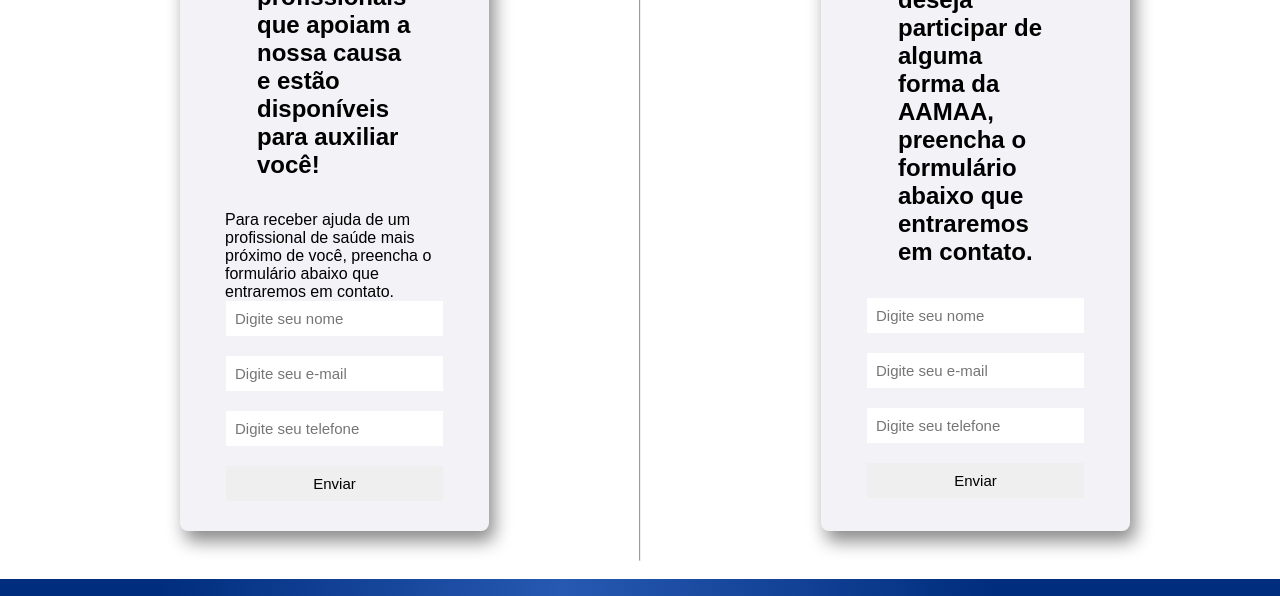
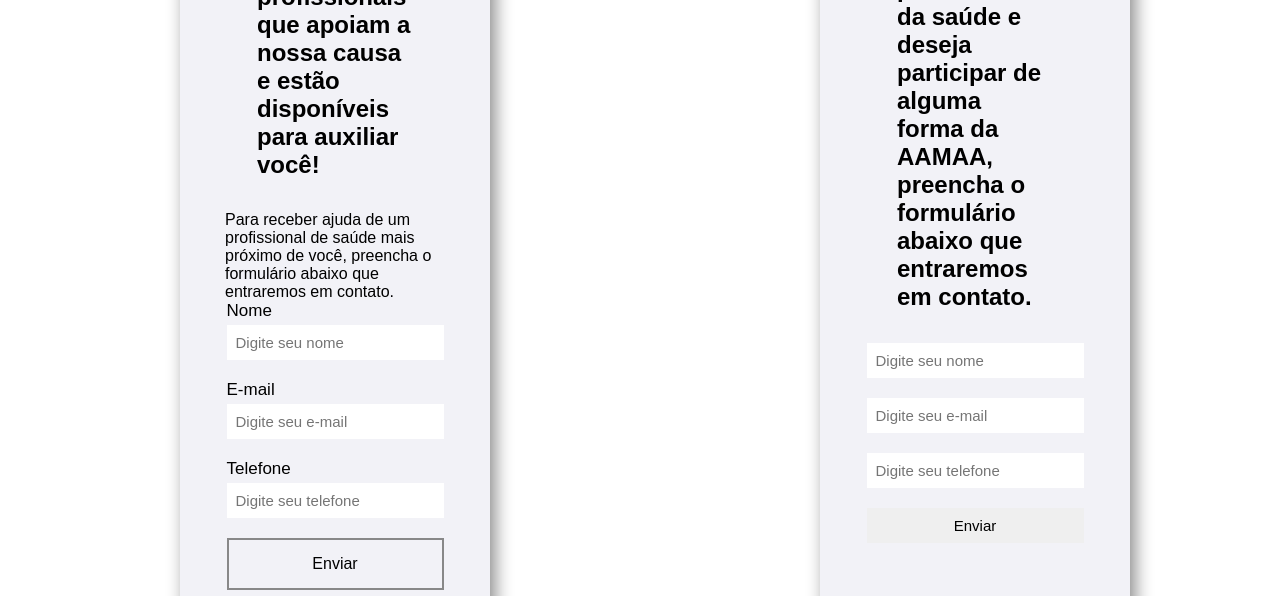
Before and after one commit to PhabloC/projeto_Aamaa_ProzEducacao, a plain HTML site: page profissionais.html in a window 1280 px wide. Shown: the part 965-1561 px from the top of the page. Drawn offline with Linux system fonts and the light colour scheme.

Commit message:
formulario

```diff
--- a/profissionais.html
+++ b/profissionais.html
@@ -59,21 +59,17 @@
           preencha o formulário abaixo que entraremos em contato.
         </p>
 
-        <form method="get" action="envio_dados.php">
-          <p>
-            <input type="text" name="nome" placeholder="Digite seu nome" />
-          </p>
-          <p>
-            <input type="email" name="email" placeholder="Digite seu e-mail" />
-          </p>
-          <p>
-            <input type="text" name="numero" placeholder="Digite seu telefone" />
-          </p>
-          <input type="submit" name="enviar" value="Enviar" />
+        <form action="contato.php" autocomplete="off" method="post">
+          <label for="name">Nome</label>
+          <input type="text" name="nome" id="inome" required placeholder="Digite seu nome" />
+          <label for="email">E-mail</label>
+          <input type="email" name="email" id="iemail" required placeholder="Digite seu e-mail" />
+          <label for="telefone">Telefone</label>
+          <input type="text" name="numero" id="inumero" required placeholder="Digite seu telefone" />
+          <button type="submit">Enviar</button>
         </form>
       </div>
       <br />
-      <hr />
       <div class="container">
         <h2>
           Se você é um profissional da saúde e deseja participar de alguma forma da
```
